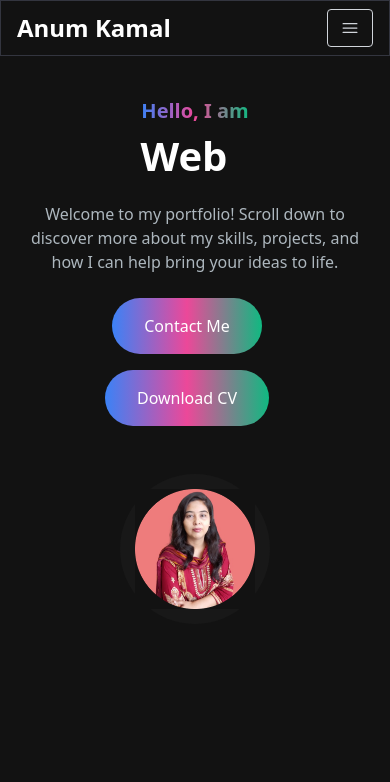
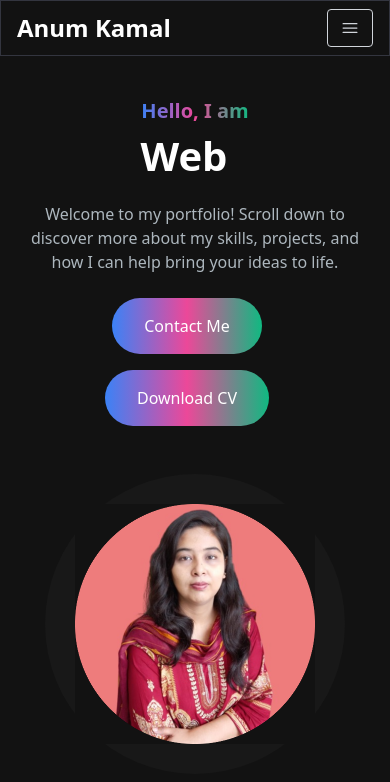
Before and after one commit to Anum-2017/milestone2_customcss_portfolio, a Next.js app: page / in a window 390 px wide. Shown: the top 782 px of the page. Built offline with nearby package versions, Linux system fonts and the light colour scheme.

Commit message:
Update globals.css

```diff
--- a/src/app/globals.css
+++ b/src/app/globals.css
@@ -309,8 +309,8 @@
   }
 
   .heroImage .profileImageWrapper {
-    width: 150px;
-    height: 150px;
+    width: 300px;
+    height: 300px;
   }
 
   .heroText {
```
